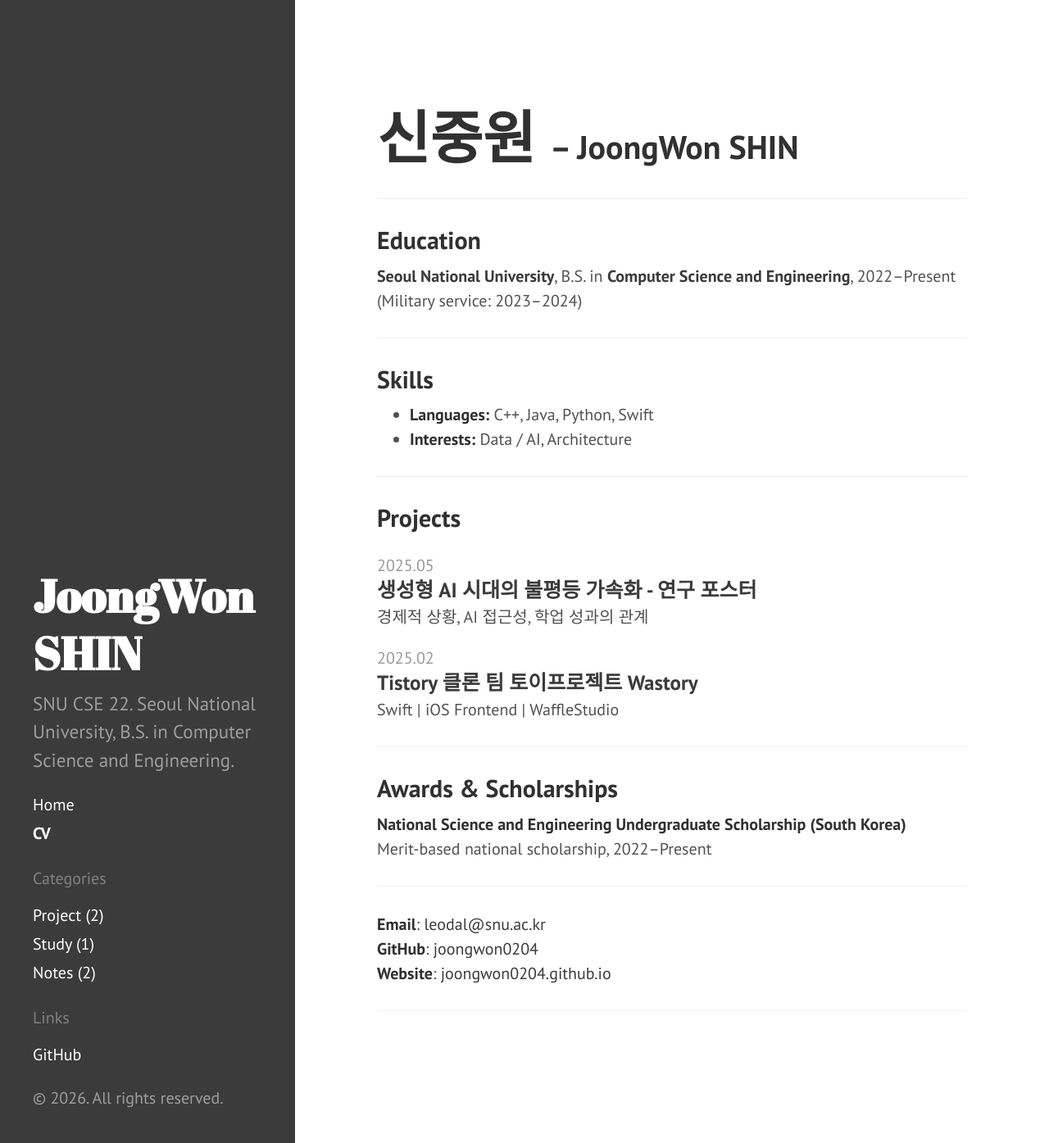
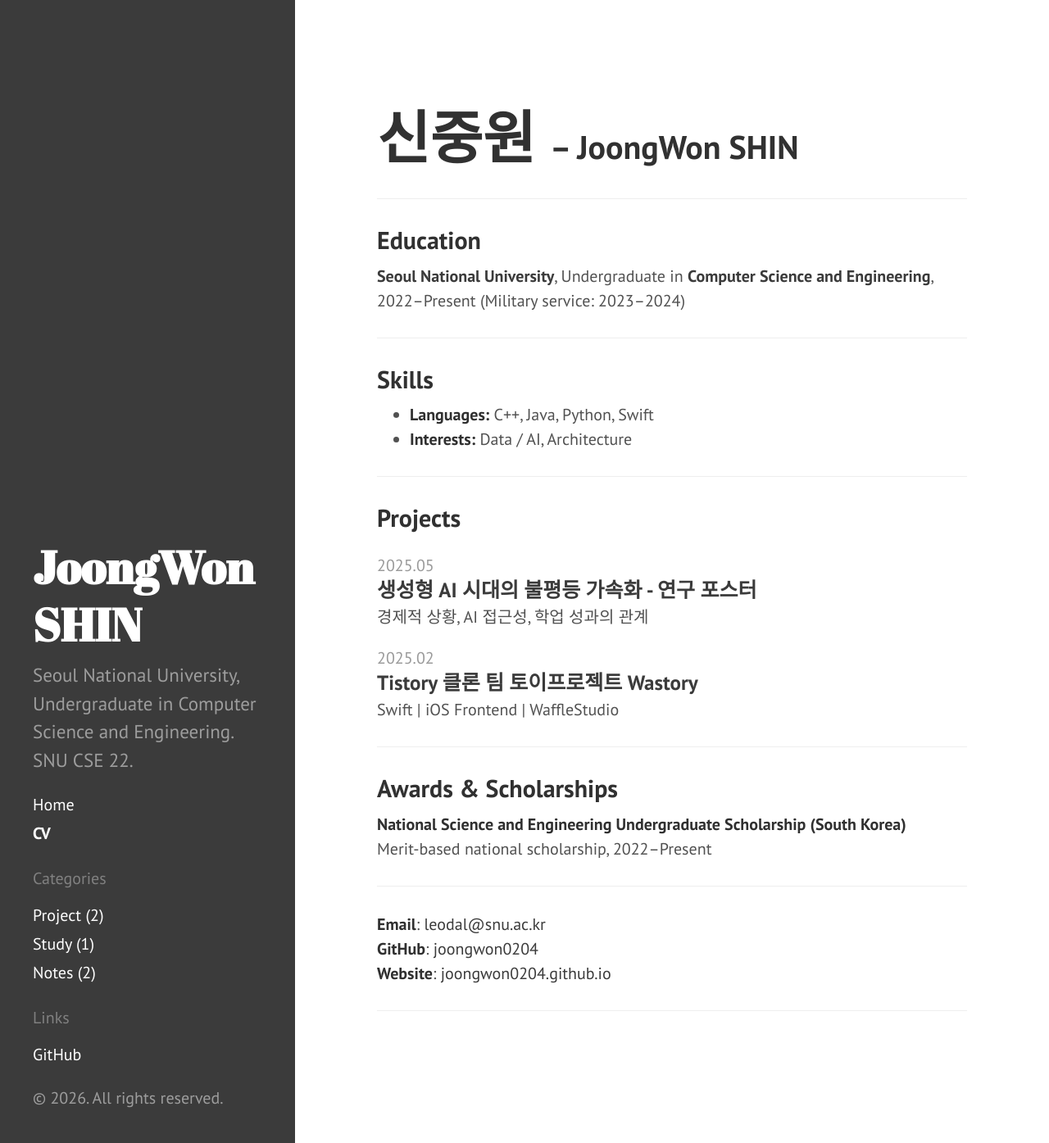
Before and after one commit to joongwon0204/joongwon0204.github.io, a Jekyll site: the page built from cv.md, in a window 1280 px wide and 1395 px high. Shown: the whole window at 82% size. Built offline with Jekyll 4.4.1, drawn with Linux system fonts in a browser that asks for light colours.

Commit message:
undergraduate

```diff
--- a/_config.yml
+++ b/_config.yml
@@ -9,7 +9,7 @@
 # Setup
 title:            JoongWon SHIN
 tagline:          'CV / Timeline'
-description:      'SNU CSE 22. Seoul National University, B.S. in Computer Science and Engineering.'
+description:      'Seoul National University, Undergraduate in Computer Science and Engineering. SNU CSE 22.'
 url: "https://joongwon0204.github.io"
 baseurl: ""
 
--- a/cv.md
+++ b/cv.md
@@ -11,7 +11,7 @@ sideBarTitle: CV
 
 ## Education
 **[Seoul National University](https://www.snu.ac.kr/index.html)**,
-B.S. in **[Computer Science and Engineering](https://cse.snu.ac.kr)**, 2022–Present (Military service: 2023–2024)
+Undergraduate in **[Computer Science and Engineering](https://cse.snu.ac.kr)**, 2022–Present (Military service: 2023–2024)
 
 ---
 
```
